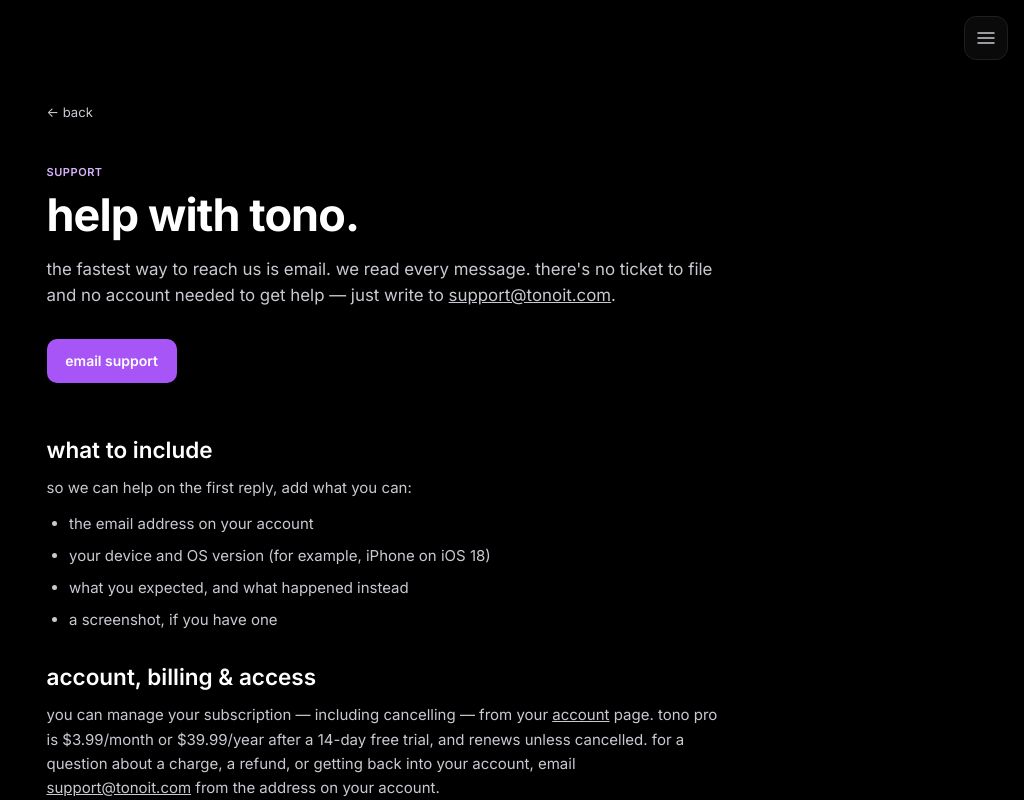
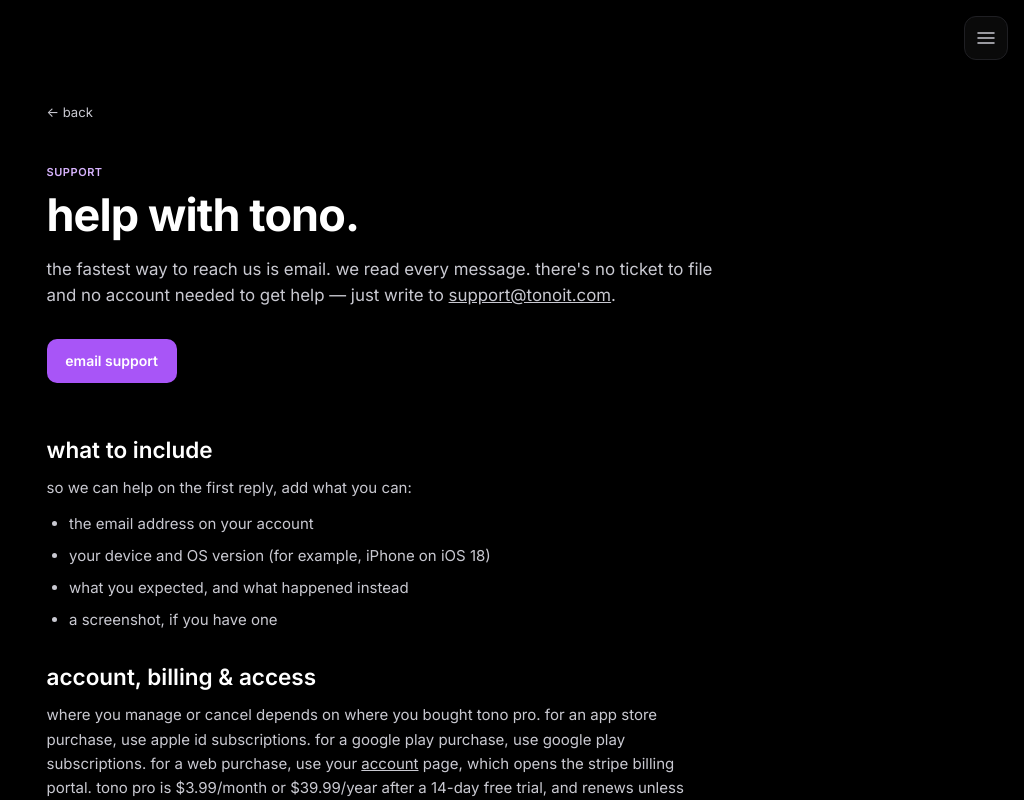
Before and after one commit to dovginsburg/tono-platform, a Next.js app in the folder apps/web/: page /app/support in a window 1280 px wide. Shown: the top 800 px of the page, without its empty margins (256-1280 px from the left). Built offline with nearby package versions, Linux system fonts and the light colour scheme.

Commit message:
fix(web): clarify subscription cancellation paths

```diff
--- a/apps/web/src/app/support/page.tsx
+++ b/apps/web/src/app/support/page.tsx
@@ -81,11 +81,15 @@
               account, billing &amp; access
             </h2>
             <p className="text-tono-text-soft">
-              you can manage your subscription — including cancelling — from your{' '}
+              where you manage or cancel depends on where you bought tono pro. for
+              an app store purchase, use apple id subscriptions. for a google play
+              purchase, use google play subscriptions. for a web purchase, use your{' '}
               <Link href="/account" className="underline hover:text-tono-text">account</Link>{' '}
-              page. tono pro is $3.99/month or $39.99/year after a 14-day free
-              trial, and renews unless cancelled. for a question about a charge,
-              a refund, or getting back into your account, email{' '}
+              page, which opens the stripe billing portal. tono pro is $3.99/month
+              or $39.99/year after a 14-day free trial, and renews unless cancelled.
+              if you're not sure where you purchased, can't access the right store
+              or account, have a question about a charge or refund, or need help
+              getting back into your account, email{' '}
               <a href={tonoMailto('support')} className="underline hover:text-tono-text">
                 {TONO_CONTACT.support}
               </a>{' '}
```
Also changed, not shown: 1 other file (tests, documents, lock files or other folders).
